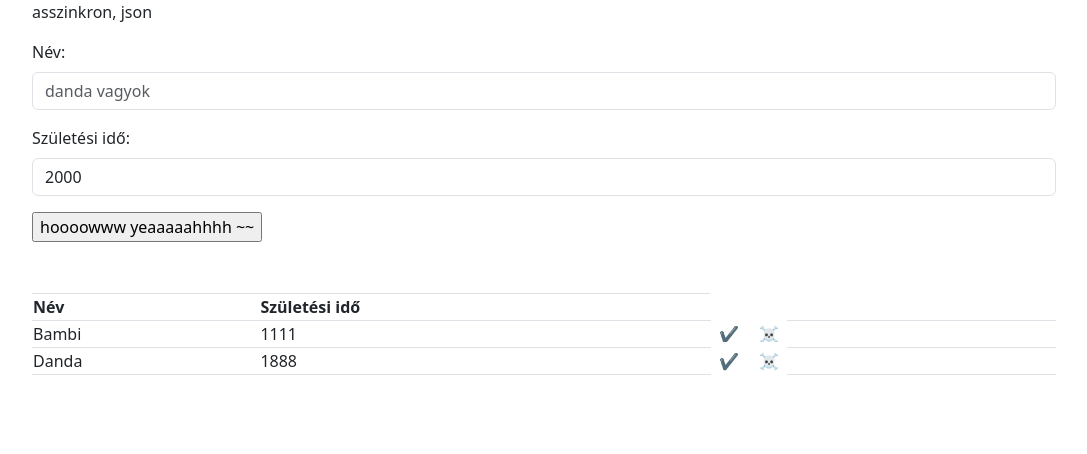
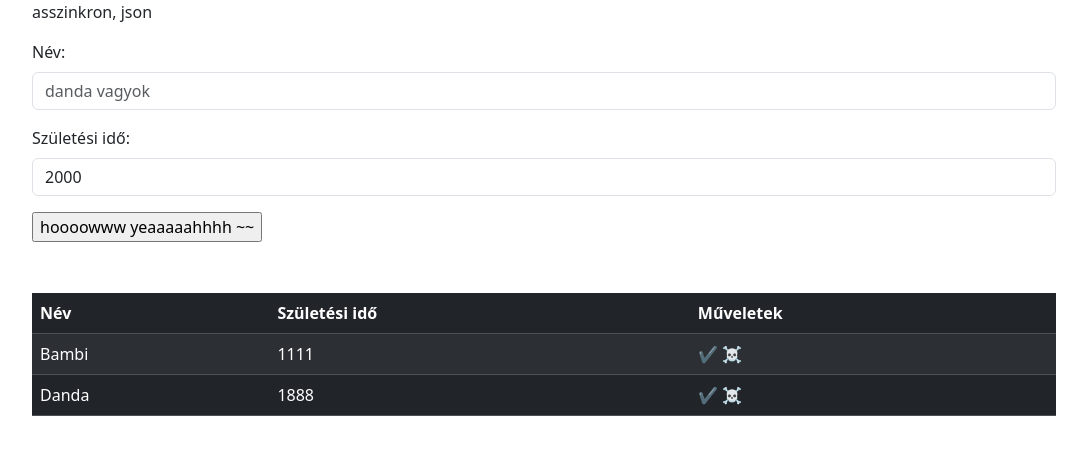
Before and after one commit to leilalinoo/vegpontgyak, a plain HTML site: page index.html in a window 1280 px wide. Shown: the whole page, without its empty margins (96-1183 px from the left). Drawn offline with nearby package versions, Linux system fonts and the light colour scheme.

Commit message:
tablazat style

```diff
--- a/View/AdatView.js
+++ b/View/AdatView.js
@@ -5,25 +5,27 @@ class AdatView {
   constructor(lista, szuloElem, leiro) {
     this.#lista = lista;
     this.#leiro = leiro;
-    szuloElem.append(`<table class= "table table-bordered table-striped  ">`);
+    szuloElem.append(`<table class= "table table-dark table-striped">`);
     this.tablaElem = szuloElem.children("table");
     this.tarolo = szuloElem.children("table");
     this.megjelenit();
   }
   megjelenit() {
     this.fejlec();
+    this.tablaElem.append(`<tbody>`)
     this.#lista.forEach((elem, index) => {
       new TablazatSorView(elem, this.tablaElem, index);
     });
   }
 
   fejlec() {
-    let txt = "<tr>";
+    let txt = "<thead><tr>";
     for (const key in this.#leiro) {
         console.log(key)
       txt += `<th>${ this.#leiro[key].megj}</th>`;
     }
-    txt += `</tr>`;
+    txt+=`<th>Műveletek</th>`
+    txt += `</tr></thead>`;
     this.tablaElem.append(txt);
   }
 }
--- a/View/TablazatSorView.js
+++ b/View/TablazatSorView.js
@@ -5,7 +5,7 @@ class TablazatSorView {
     this.tablaElem = szuloElem;
     this.#sor();
     this.index = index;
-    this.sorElem = this.tablaElem.children("tr:last-child");
+    this.sorElem = this.tablaElem.children("tbody").children("tr:last-child");
     this.pipaElem = this.sorElem.children("td").children(".kesz");
     this.megseElem = this.sorElem.children("td").children(".megse").hide();
     this.torolElem = this.sorElem.children("td").children(".torol");
--- a/index.html
+++ b/index.html
@@ -3,6 +3,7 @@
 <head>
     <meta charset="UTF-8" />
     <meta name="viewport" content="width=device-width, initial-scale=1.0" />
+    <link rel="stylesheet" href="style.css" />
     <link
       href="https://cdn.jsdelivr.net/npm/bootstrap@5.3.1/dist/css/bootstrap.min.css"
       rel="stylesheet"
@@ -16,7 +17,6 @@
     <script src="https://cdn.jsdelivr.net/npm/axios@1.1.2/dist/axios.min.js"></script>
     <script src="script.js" type="module"></script>
     <title>abraham leila</title>
-    <link rel="stylesheet" href="style.css" />
 </head>
 <body>
     <main>
```
